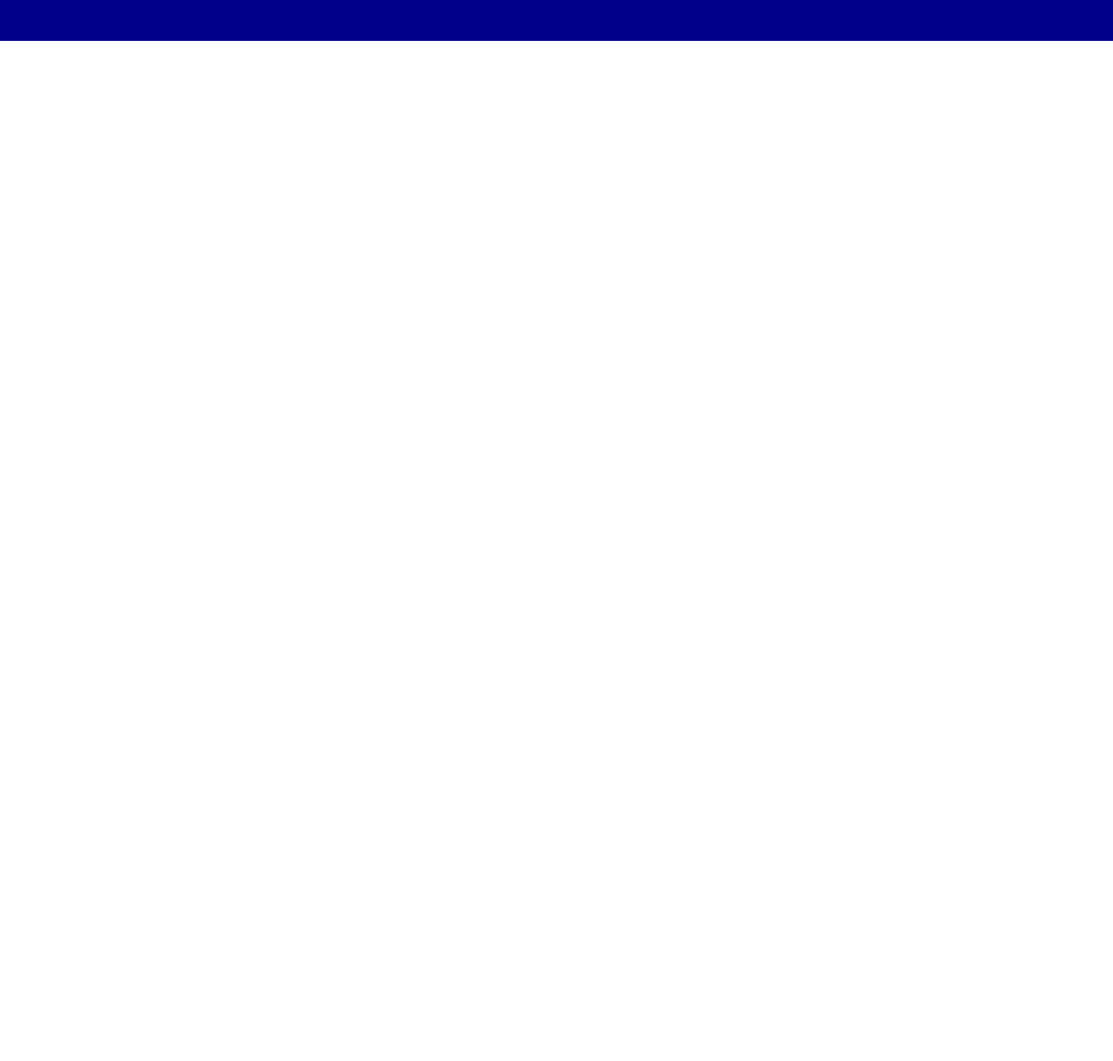
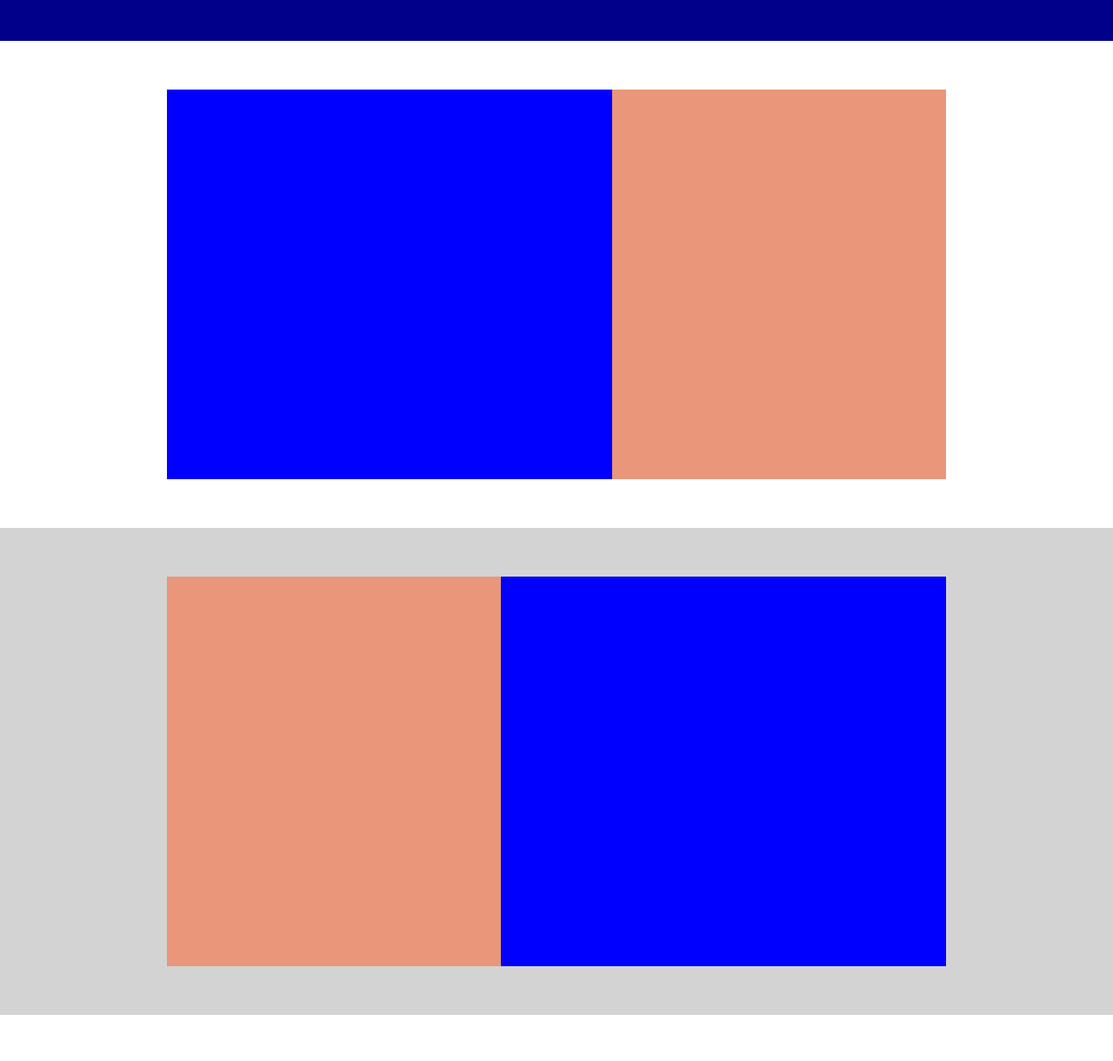
Before and after one commit to SteMorgia/htmlcss-struttura-discord, a plain HTML site: page index.html in a window 1280 px wide. Shown: the part 513-1733 px from the top of the page at 87% size. Before the commit the page ends 800 px from the top, so only its background shows below. Drawn offline with Linux system fonts and the light colour scheme.

Commit message:
main completato

```diff
--- a/css/style.css
+++ b/css/style.css
@@ -68,3 +68,54 @@
 }
 
 /* qui finiscono stilizzazioni header */
+
+.sezione{
+    display: flex;
+    height: 560px;
+    justify-content: center;
+    align-items: center;
+}
+
+.debug .grande{
+    background-color: blue;
+}
+
+.grande{
+    display: inline-block;
+    width: 40%;
+    height: 80%;
+}
+
+.debug .piccolo{
+    background-color: darksalmon;
+}
+
+.piccolo{
+    display: inline-block;
+    width: 30%;
+    height: 80%;
+}
+
+.debug .seconda, .quarta{
+    background-color: lightgrey;
+}
+
+.seconda{
+    flex-direction: row-reverse;
+}
+
+.quarta{
+    height: 1000px;
+    display:flex;
+    justify-content: center;
+}
+
+.contenitore_unico{
+    height: 90%;
+    width: 70%;
+    align-self: center;
+}
+
+.debug .contenitore_unico{
+    background-color: darkgreen;
+}
--- a/index.html
+++ b/index.html
@@ -53,6 +53,56 @@
 
         <main>
 
+            <!--inizio sezioni main page-->
+            <section class="prima sezione">
+
+                <div class="contenitore grande">
+
+
+                </div>
+
+                <div class="contenitore piccolo">
+
+
+                </div>
+
+            </section>
+
+            <section class="seconda sezione">
+
+                <div class="contenitore grande">
+
+
+                </div>
+
+                <div class="contenitore piccolo">
+
+
+                </div>
+            </section>
+
+            <section class="terza sezione">
+
+                <div class="contenitore grande">
+
+
+                </div>
+
+                <div class="contenitore piccolo">
+
+
+                </div>
+
+            </section>
+
+            <section class="quarta">
+
+                <div class="contenitore_unico">
+
+                </div>
+
+            </section>
+
         </main>
 
         <footer>
```
